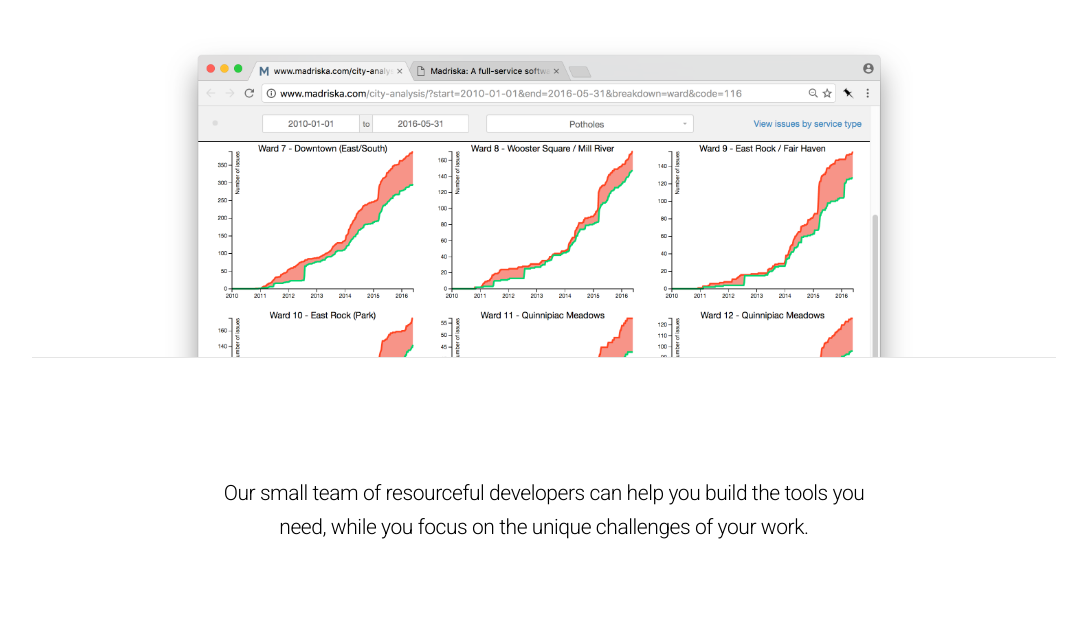
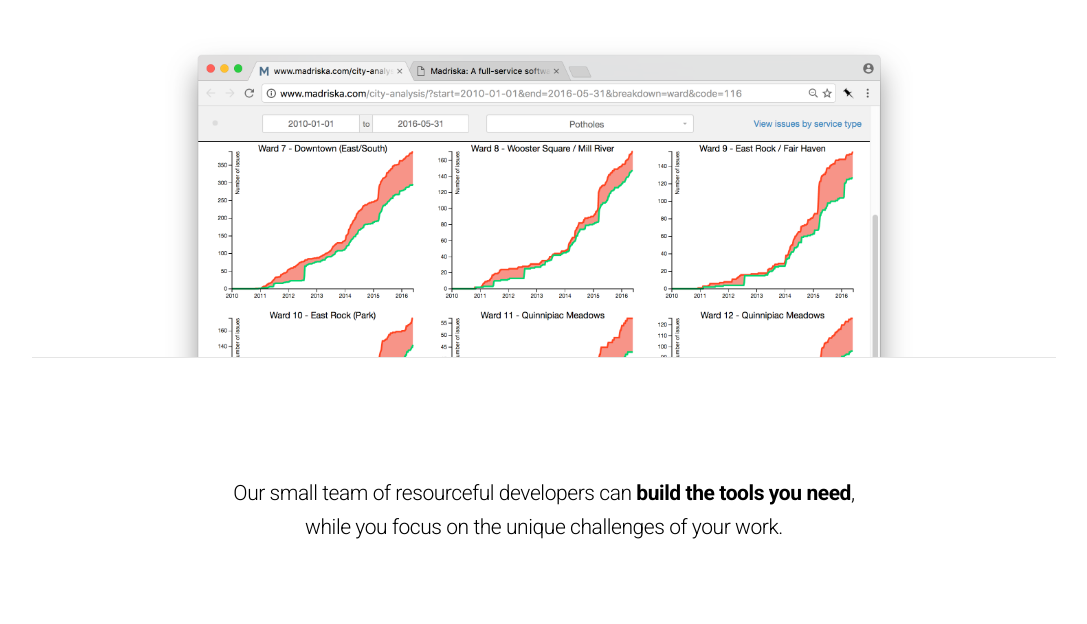
Before and after one commit to madriska/new-website, a website: page docs/index.html in a window 1280 px wide. Shown: the part 162-786 px from the top of the page, without its empty margins (96-1183 px from the left). Drawn offline with Linux system fonts and the light colour scheme.

Commit message:
Add index

```diff
--- a/docs/index.html
+++ b/docs/index.html
@@ -61,7 +61,7 @@
   <div class="container">
     <div class="row">
     <div class="col-sm-8 col-sm-offset-2 text-center m-b-lg">
-      <p class="lead m-x-auto">Our small team of resourceful developers can help you build the tools you need, while you focus on the unique challenges of your work.</p>
+      <p class="lead m-x-auto">Our small team of resourceful developers can <strong>build the tools you need</strong>, while you focus on the unique challenges of your work.</p>
     </div>
     </div>
     <div class="row">
```
